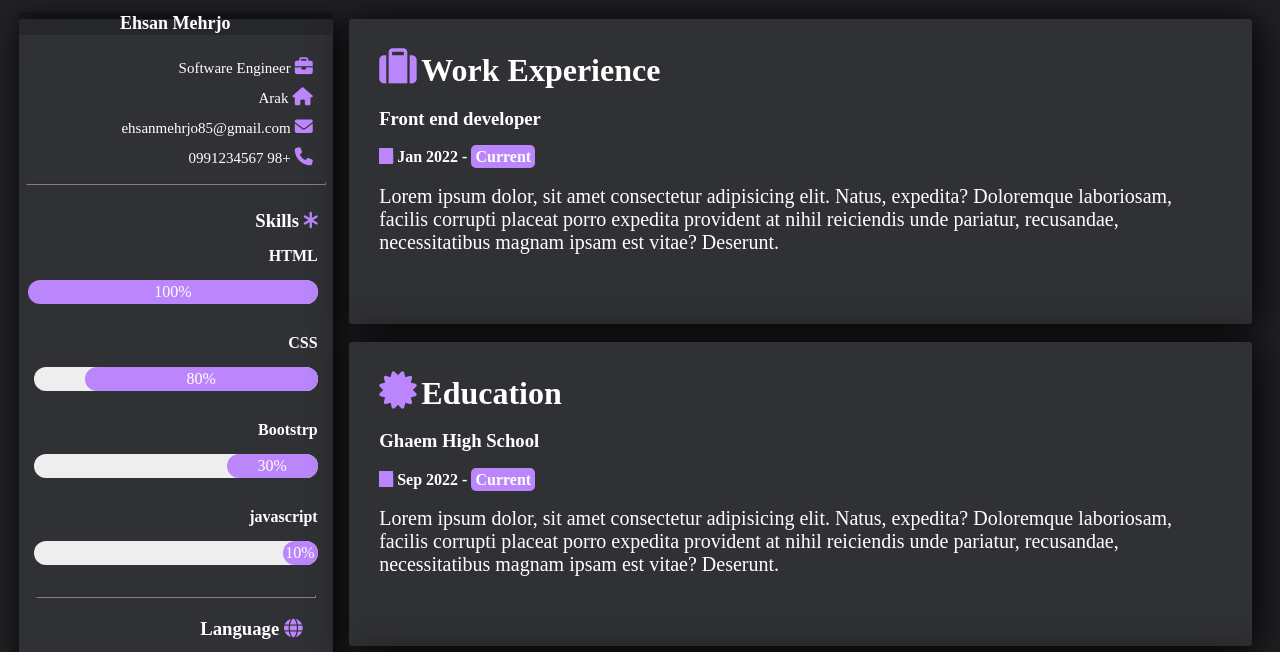
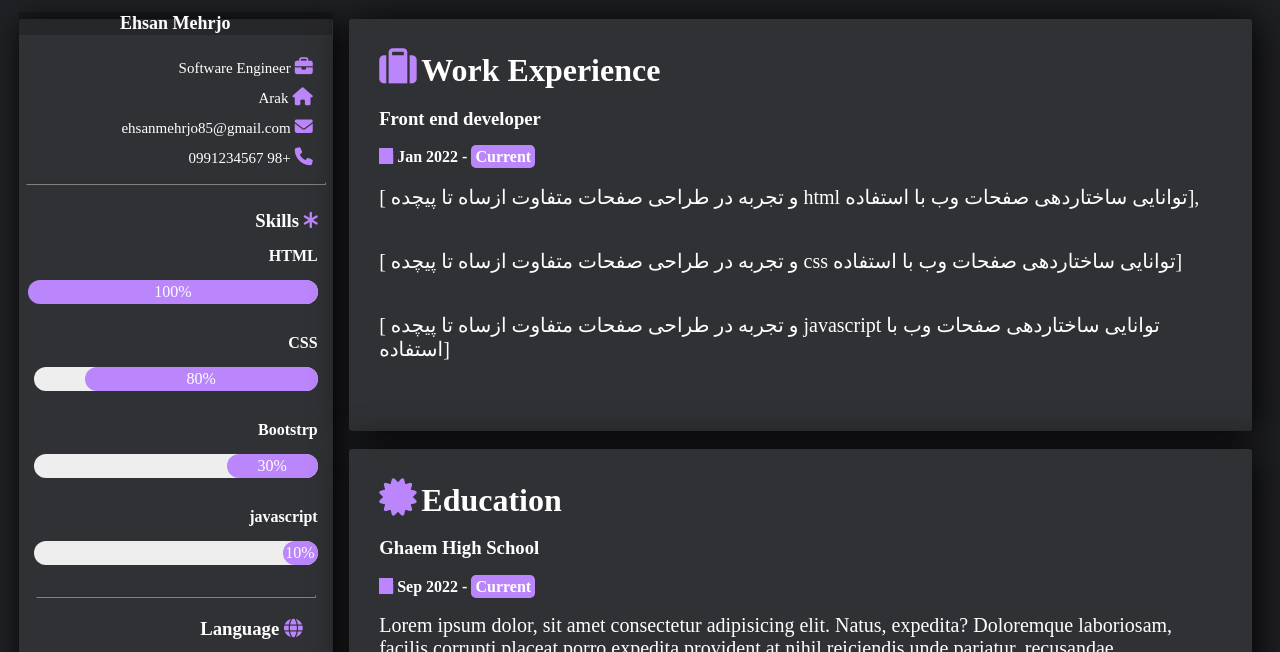
Before and after one commit to ehsanmehrjoo/Resume, a plain HTML site: page index.html in a window 1280 px wide. Shown: the top 652 px of the page. Drawn offline with Linux system fonts and the light colour scheme.

Commit message:
Update index.html

```diff
--- a/index.html
+++ b/index.html
@@ -114,9 +114,14 @@
                     <h4>
                         <i class="	fa fa-calendar"></i> Jan 2022 - <span class="lable">Current</span>
                     </h4>
-                    <p>Lorem ipsum dolor, sit amet consectetur adipisicing elit. Natus, expedita? Doloremque laboriosam,
-                        facilis corrupti placeat porro expedita provident at nihil reiciendis unde pariatur, recusandae,
-                        necessitatibus magnam ipsam est vitae? Deserunt.</p>
+                    <p>[ و تجربه در طراحی صفحات متفاوت ازساه تا پیچده html   توانایی ساختاردهی صفحات وب با استفاده],
+                    </p>
+                    <p>
+                    [ و تجربه در طراحی صفحات متفاوت ازساه تا پیچده css   توانایی ساختاردهی صفحات وب با استفاده]
+                    </p>
+                    <p>
+                    [ و تجربه در طراحی صفحات متفاوت ازساه تا پیچده javascript  توانایی ساختاردهی صفحات وب با استفاده]
+                    </p>
 
                 </article>
             </section>
```
